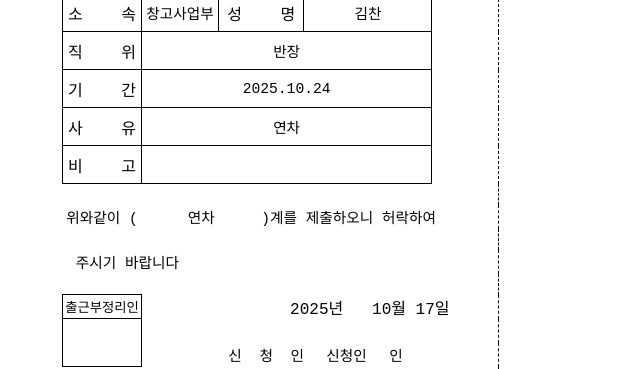
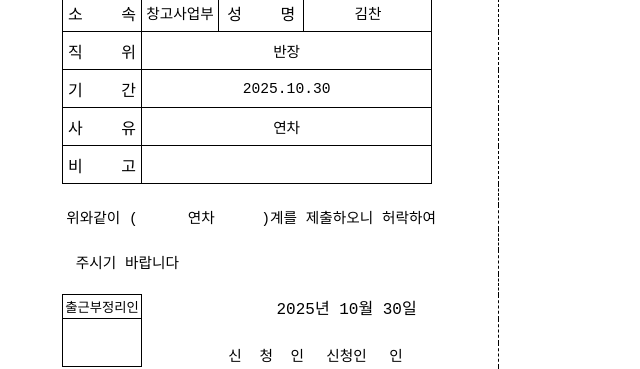
Before and after one commit to koacaiia/FineAms, a plain HTML site: page index.html in a window 1280 px wide. Shown: the part 140-509 px from the top of the page, without its empty margins (0-640 px from the left). Drawn offline with nearby package versions, Linux system fonts and the light colour scheme.

Commit message:
feat: initialize submitDate and dateSelect with current date on page load

```diff
--- a/index.html
+++ b/index.html
@@ -1844,8 +1844,24 @@ function confirmDateTimeModal() {
 }
 
 document.addEventListener('DOMContentLoaded', function() {
+    // 초기 날짜 설정 (당일)
+    const today = new Date();
+    const year = today.getFullYear();
+    const month = String(today.getMonth() + 1).padStart(2, '0');
+    const day = String(today.getDate()).padStart(2, '0');
+    const todayStr = `${year}.${month}.${day}`;
+
+    const submitDate = document.getElementById('submitDate');
+    const dateSelect = document.getElementById('dateSelect');
+
+    if (submitDate) {
+        submitDate.textContent = `  ${year}년 ${month}월 ${day}일`;
+    }
+    if (dateSelect) {
+        dateSelect.textContent = todayStr;
+    }
+
     // #dateSelect 클릭 시 모달 열기
-    const dateSelect = document.getElementById('dateSelect');
     if (dateSelect) {
         dateSelect.addEventListener('click', openDateTimeModal);
         // 폰트 자동 조정 비활성화: staffList select와 동일한 크기로 유지
```
